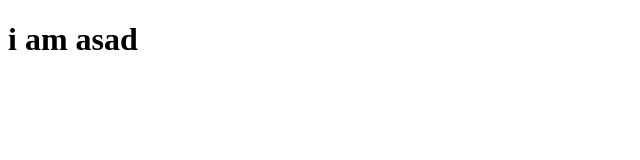
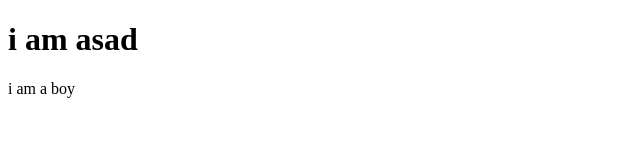
Before and after one commit to mdchondon11/my-first-website, a plain HTML site: page index.html in a window 1280 px wide. Shown: the full height of the page, 0-640 px from the left. Drawn offline with Linux system fonts and the light colour scheme.

Commit message:
joinning git

```diff
--- a/index.html
+++ b/index.html
@@ -10,6 +10,7 @@
     <h1>i am asad
 
     </h1>
+    i am a boy
 
 </body>
 </html>
```
